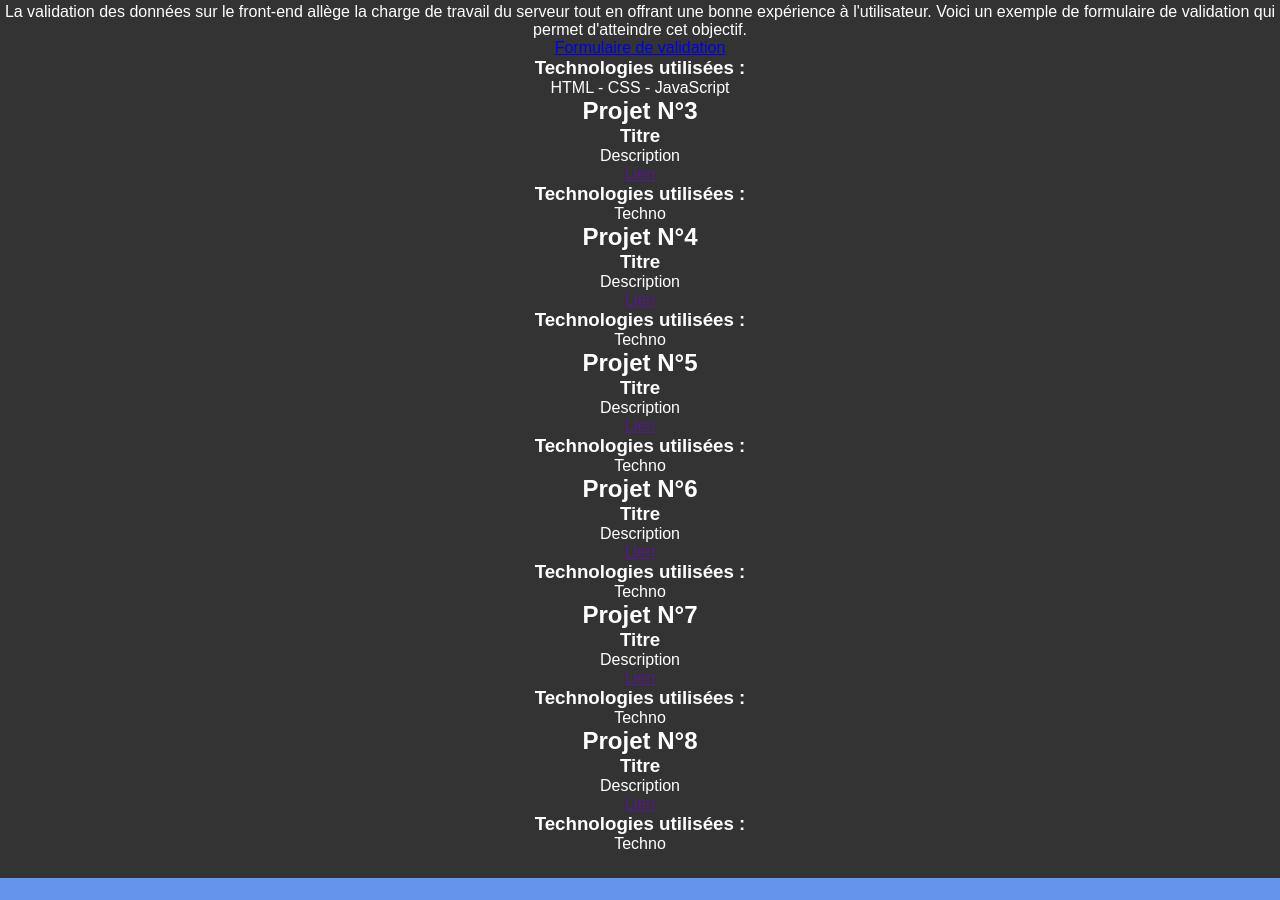
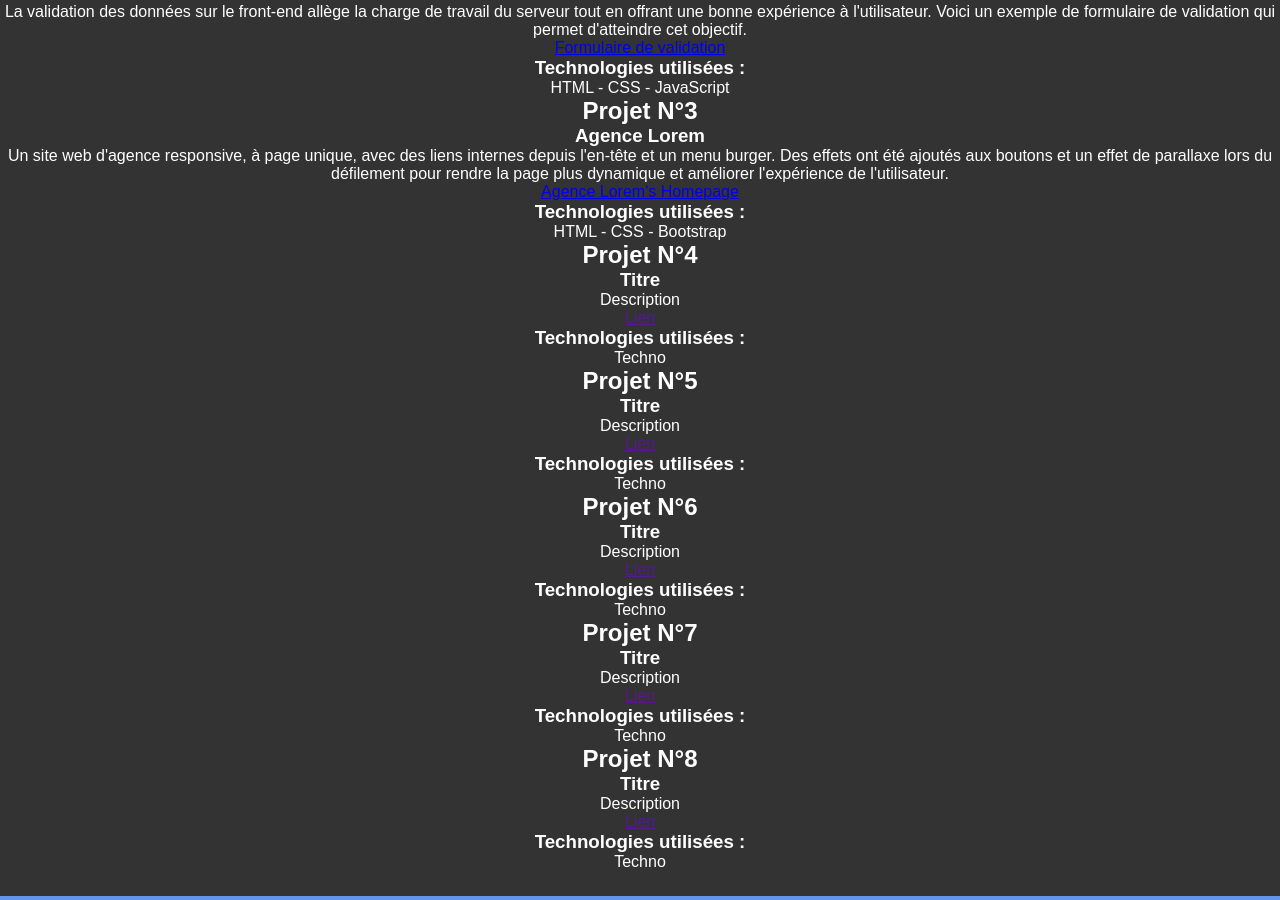
Before and after one commit to Tommy-BOU/HE-Man-group-repo, a plain HTML site: page index.html in a window 1280 px wide. Shown: the part 785-1685 px from the top of the page. Drawn offline with Linux system fonts and the light colour scheme.

Commit message:
Ajout de descriptif, titre, lien vers projet 3

```diff
--- a/index.html
+++ b/index.html
@@ -48,11 +48,11 @@
         <div class="project-3">
 
             <h2>Projet N°3</h2>
-            <h3>Titre</h3>
-            <p>Description</p>
-            <a href="">Lien</a>
+            <h3>Agence Lorem</h3>
+            <p>Un site web d'agence responsive, à page unique, avec des liens internes depuis l'en-tête et un menu burger. Des effets ont été ajoutés aux boutons et un effet de parallaxe lors du défilement pour rendre la page plus dynamique et améliorer l'expérience de l'utilisateur.</p>
+            <a href="./Template 2/index.html">Agence Lorem's Homepage</a>
             <h3>Technologies utilisées :</h3>
-            <p>Techno</p>
+            <p>HTML - CSS - Bootstrap</p>
 
         </div>
 
```
